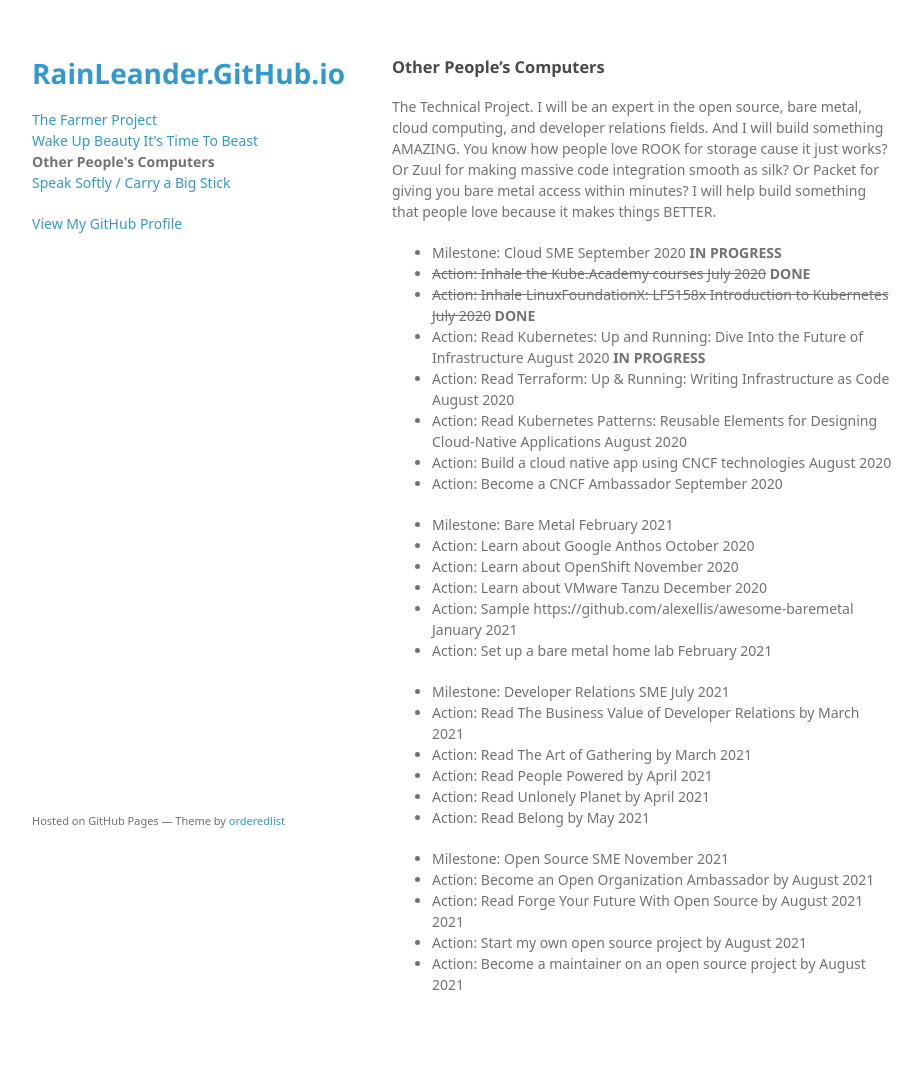
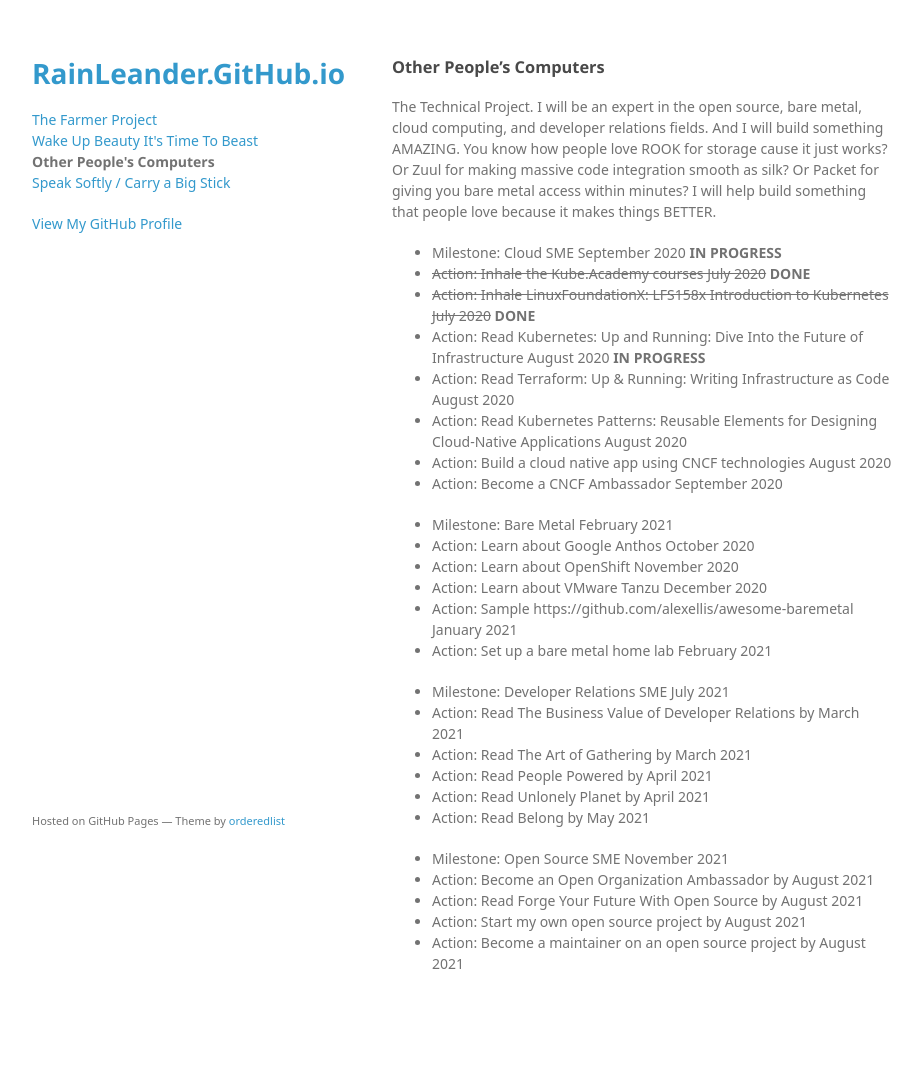
Before and after one commit to rainleander/rainleander.github.io, a Jekyll site: the page other-peoples-computers.html, which Jekyll copies as it is, in a window 1280 px wide. Shown: the whole page, without its empty margins (178-1100 px from the left). Built offline with Jekyll 4.4.1, drawn with Linux system fonts in a browser that asks for light colours; some web fonts are replaced; after the commit the page ends 1044 px from its top, so only the background shows below that.

Commit message:
Update other-peoples-computers.html

```diff
--- a/other-peoples-computers.html
+++ b/other-peoples-computers.html
@@ -54,7 +54,7 @@
 
         <ul><li>Milestone: Open Source SME November 2021</li>
           <li>Action: Become an Open Organization Ambassador by August 2021</li>
-          <li>Action: Read Forge Your Future With Open Source by August 2021 2021</li>
+          <li>Action: Read Forge Your Future With Open Source by August 2021</li>
           <li>Action: Start my own open source project by August 2021</li>
           <li>Action: Become a maintainer on an open source project by August 2021</li></ul></p>
 
```
